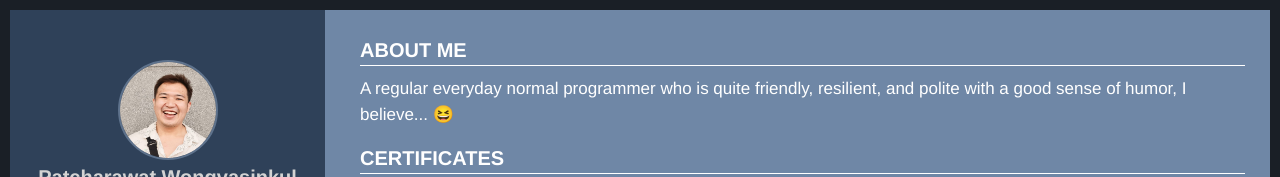
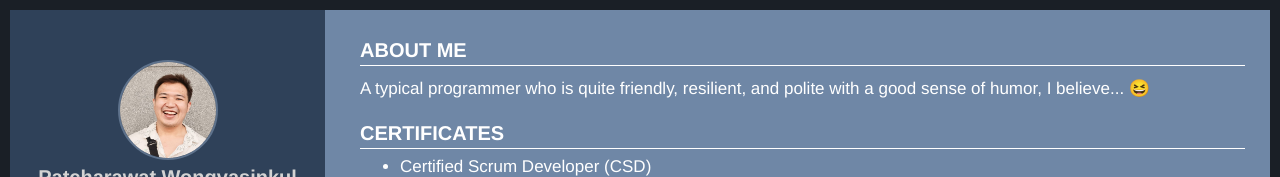
Before and after one commit to MightyOrphus/myCV, a Vue app: page / in a window 1280 px wide. Shown: the top 177 px of the page. Built offline with nearby package versions, Linux system fonts and the light colour scheme; what @growthbunker/vuetimeline would draw is missing.

Commit message:
adjust about me message

```diff
--- a/src/components/AboutMe.vue
+++ b/src/components/AboutMe.vue
@@ -3,8 +3,8 @@
     <div class="about-me-section-container">
       <div id="header">ABOUT ME</div>
       <p id="info">
-        A regular everyday normal programmer who is quite friendly, resilient,
-        and polite with a good sense of humor, I believe... &#128518;
+        A typical programmer who is quite friendly, resilient, and polite with a
+        good sense of humor, I believe... &#128518;
       </p>
     </div>
     <div class="about-me-section-container">
```
